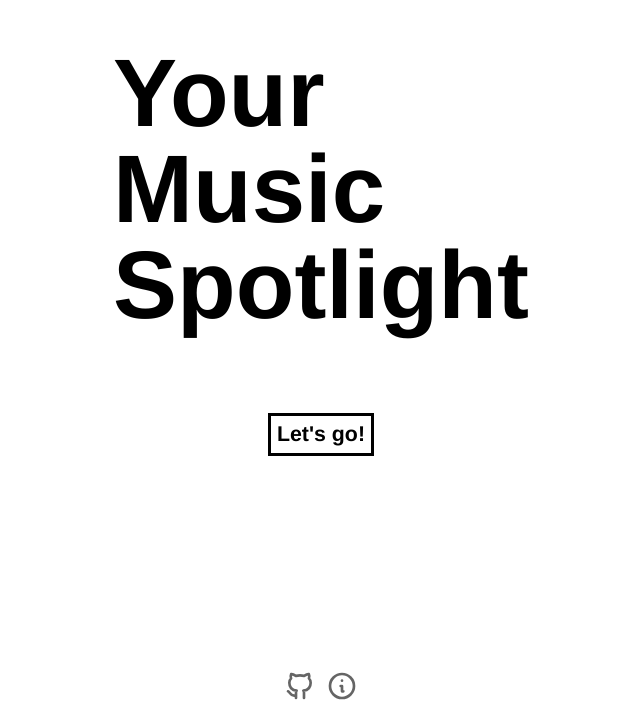
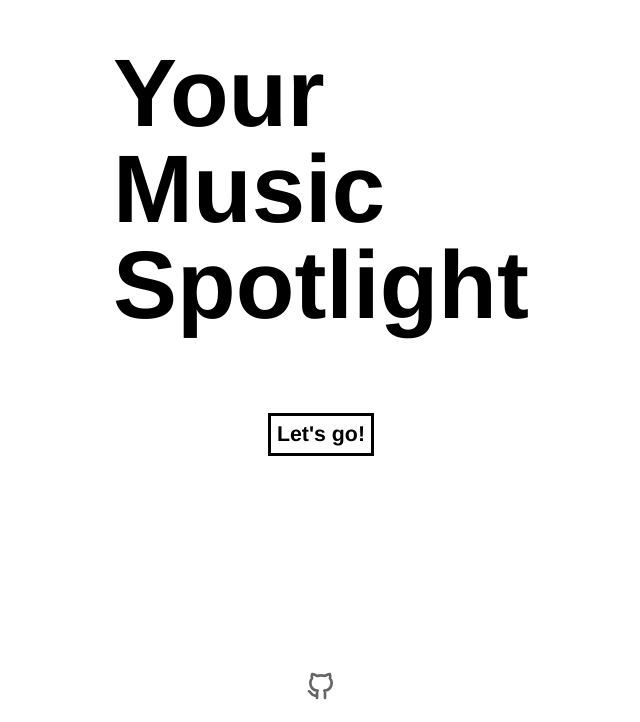
Before and after one commit to johann-vu/music-spotlight, a Vue app: page / in a window 1280 px wide. Shown: the part 150-872 px from the top of the page, without its empty margins (319-959 px from the left). Built offline with nearby package versions, Linux system fonts and the light colour scheme.

Commit message:
Removed link to about page

```diff
--- a/src/components/Footer.vue
+++ b/src/components/Footer.vue
@@ -15,13 +15,6 @@
       <img class="footer__icon --light" src="@/assets/night-icon.svg" />
       <img class="footer__icon --dark" src="@/assets/sun-icon.svg" />
     </div>
-    <router-link
-      class="footer__icon-wrapper"
-      to="/about"
-    >
-      <img class="footer__icon --dark" src="@/assets/info-icon-light.svg" />
-      <img class="footer__icon --light" src="@/assets/info-icon-dark.svg" />
-    </router-link>
   </div>
 
 </template>
```
